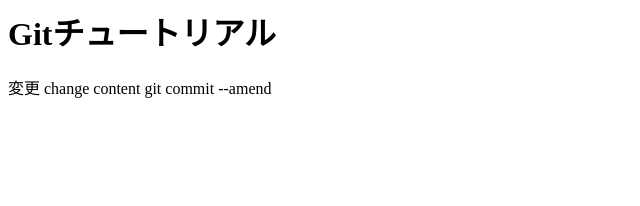
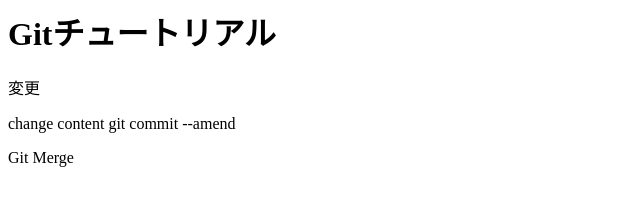
Before and after one commit to Usek2g/git_tutorial, a plain HTML site: page index.html in a window 1280 px wide. Shown: the whole page, without its empty margins (0-640 px from the left). Drawn offline with Linux system fonts and the light colour scheme.

Commit message:
git merge append

```diff
--- a/index.html
+++ b/index.html
@@ -1,4 +1,5 @@
 <h1>Gitチュートリアル</h1>
-変更
+<p>変更</p>
 change content
 git commit --amend
+<p>Git Merge</p>
```
